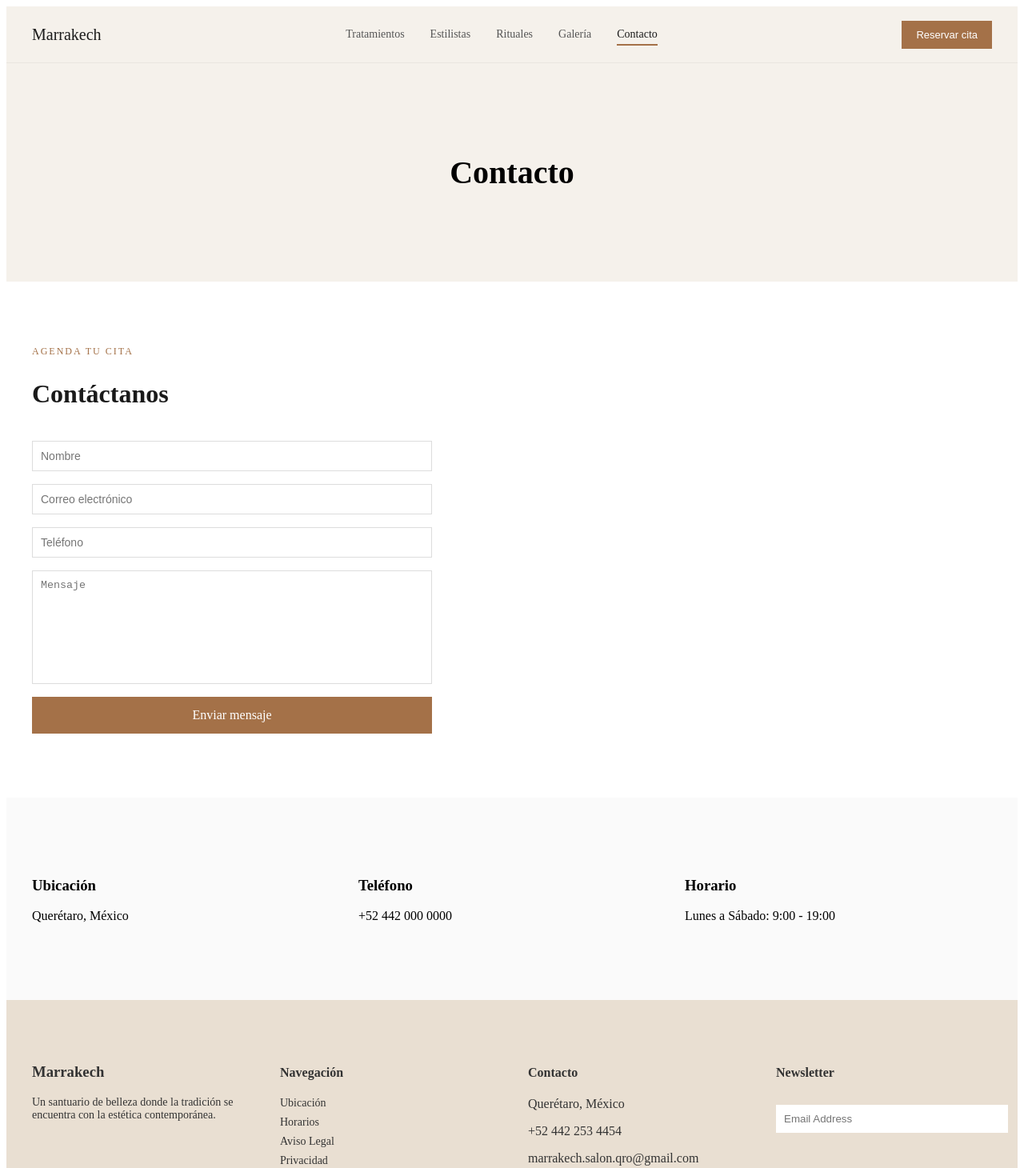
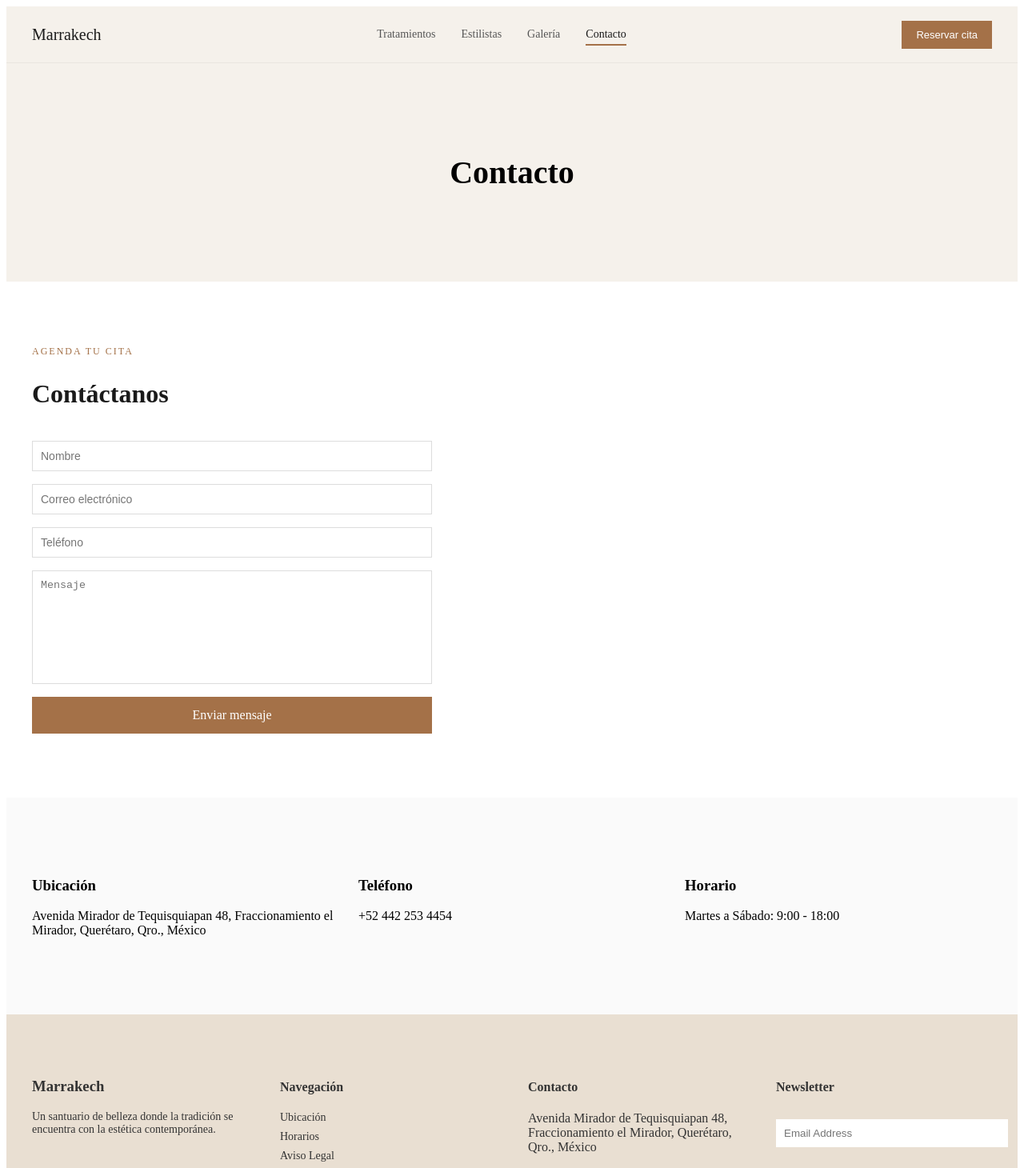
Before and after one commit to GonzaloTT/Salon_Marrakech, a React (Vite) app: page /contacto in a window 1280 px wide. Shown: the top 1460 px of the page at 80% size. Built offline with nearby package versions, Linux system fonts and the light colour scheme.

Commit message:
Se corrigieron detalles de ubicacion y horarios

```diff
--- a/index.html
+++ b/index.html
@@ -2,9 +2,9 @@
 <html lang="en">
   <head>
     <meta charset="UTF-8" />
-    <link rel="icon" type="image/svg+xml" href="/favicon.svg" />
+    <link rel="icon" type="image/png" href="./src/assets/icons/favIcon.png" />
     <meta name="viewport" content="width=device-width, initial-scale=1.0" />
-    <title>marrakech-salon</title>
+    <title>Salon Marrakech</title>
   </head>
   <body>
     <div id="root"></div>
--- a/src/components/layout/Footer/Footer.jsx
+++ b/src/components/layout/Footer/Footer.jsx
@@ -31,7 +31,7 @@ export default function Footer() {
           {/* Contacto */}
           <div className="footer__contact">
             <h4>Contacto</h4>
-            <p>Querétaro, México</p>
+            <p>Avenida Mirador de Tequisquiapan 48, Fraccionamiento el Mirador, Querétaro, Qro., México</p>
             <p>+52 442 253 4454</p>
             <p>marrakech.salon.qro@gmail.com</p>
           </div>
--- a/src/components/layout/Navbar/Navbar.jsx
+++ b/src/components/layout/Navbar/Navbar.jsx
@@ -13,10 +13,6 @@ export default function Navbar() {
         Estilistas
       </NavLink>
 
-      <NavLink to="/rituales" className="navbar__link">
-        Rituales
-      </NavLink>
-
       <NavLink to="/galeria" className="navbar__link">
         Galería
       </NavLink>
--- a/src/pages/Contact/Contact.jsx
+++ b/src/pages/Contact/Contact.jsx
@@ -52,17 +52,17 @@ export default function Contact() {
 
             <div>
               <h3>Ubicación</h3>
-              <p>Querétaro, México</p>
+              <p>Avenida Mirador de Tequisquiapan 48, Fraccionamiento el Mirador, Querétaro, Qro., México</p>
             </div>
 
             <div>
               <h3>Teléfono</h3>
-              <p>+52 442 000 0000</p>
+              <p>+52 442 253 4454</p>
             </div>
 
             <div>
               <h3>Horario</h3>
-              <p>Lunes a Sábado: 9:00 - 19:00</p>
+              <p>Martes a Sábado: 9:00 - 18:00</p>
             </div>
 
           </div>
```
Also changed, not shown: src/assets/icons/favIcon.png (added).
